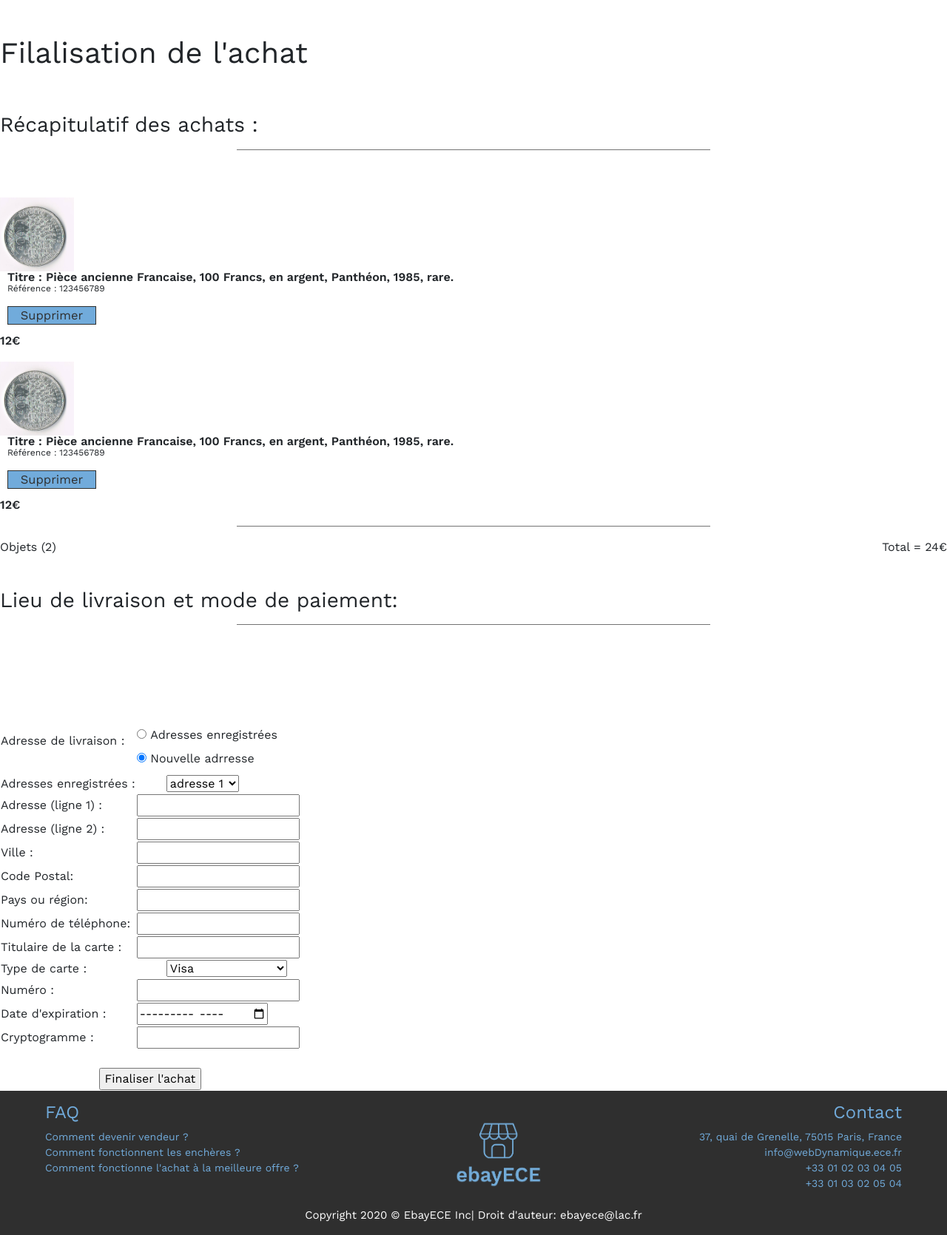
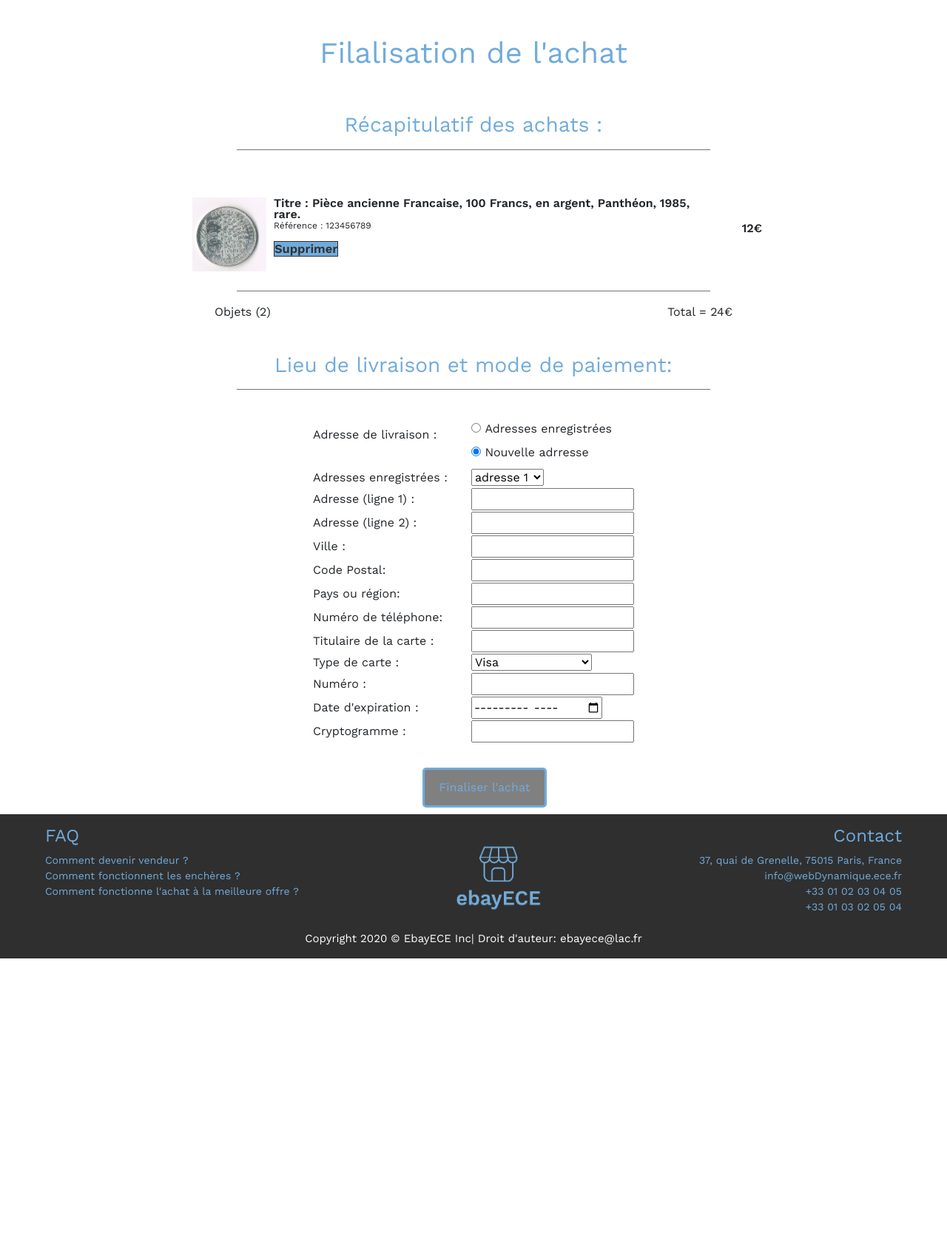
Before and after one commit to arlaty/ProjetPiscine, a PHP site: page /paiement.php in a window 1280 px wide. Shown: the part 157-1827 px from the top of the page at 74% size. After the commit the page ends 1453 px from the top, so only its background shows below. Run offline with PHP 8.4, Linux system fonts and the light colour scheme.

Commit message:
ajout et modification de la page paiement.php

```diff
--- a/paiement.php
+++ b/paiement.php
@@ -60,18 +60,7 @@
                         <div class="titreDescR">
                             <p>Titre : Pièce ancienne Francaise, 100 Francs, en argent, Panthéon, 1985, rare.</p>
                             <p class="monPanierReference">Référence : 123456789</p>
-                            <button type="button" name="supprimer" class="suprPanier">Supprimer</button>
-                        </div>
-                        <div class="monPanierPrixArticle">
-                            <p>12€</p>
-                        </div>
-                    </div>
-                    <div class="articleFin">
-                        <img src="images/objet1(1).jpg" width="100px">
-                        <div class="titreDescR">
-                            <p>Titre : Pièce ancienne Francaise, 100 Francs, en argent, Panthéon, 1985, rare.</p>
-                            <p class="monPanierReference">Référence : 123456789</p>
-                            <button type="button" name="supprimer" class="suprPanier">Supprimer</button>
+                            <a href="#" class="suprPanier">Supprimer</a>
                         </div>
                         <div class="monPanierPrixArticle">
                             <p>12€</p>
--- a/style.css
+++ b/style.css
@@ -616,6 +616,59 @@ footer .Contact{
 
 /*==================================================================================*/
 
+/*FINALICATION DE L'ACHAT*/
+.FinalisationDeAchat{
+    text-align: center;
+}
+
+.FinalisationDeAchat h1, h3{
+    color: #71ABDB;
+}
+.blocGaucheFA{
+    text-align: left;
+    width: 800px;
+
+    padding-left: 20px;
+    margin: auto;
+}
+.blocDroitFA{
+    width: 800px;
+    margin: auto;
+    padding: 0px 50px 0px 50px;
+}
+.infoFinalisationAchat {
+    text-align: left;
+    width:700px;
+
+    margin: auto;
+}
+.infoFinalisationAchat form input, select{
+   margin-left: 30px;
+   text-align: left;
+}
+.infoFinalisationAchat form{
+    display: flex;
+    justify-content: center;
+}
+
+.articleFin{
+    display: inline-flex;
+    align-items: flex-start;
+    font-size: 16px;
+    margin-bottom: 10px;
+}
+.BoutonPayerLaCommande{
+background-color: gray;
+color: #71ABDB;
+border: #71ABDB
+width: 100%;
+  padding: 12px 20px;
+  margin: 8px 0;
+ border: 3px solid #71ABDB;
+ border-radius: 5px;
+}
+/*FIN DE FINALISATION DE L'ACHAT*/
+
 /*Responsive*/
 
 @media only screen and (max-width: 1330px){
```
